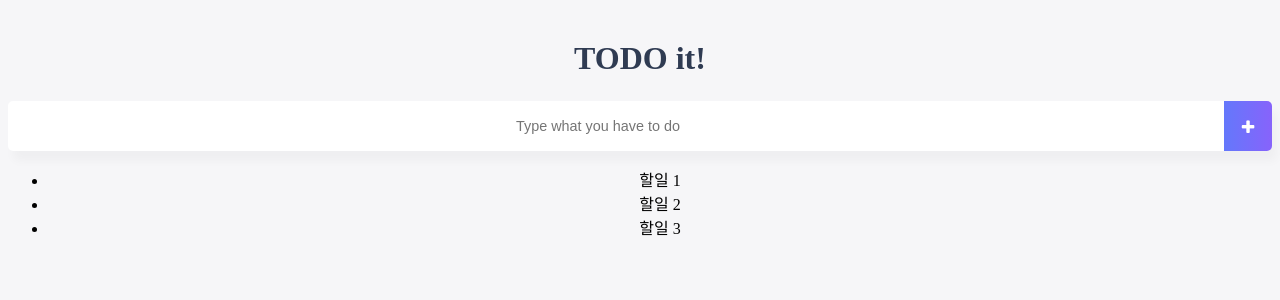
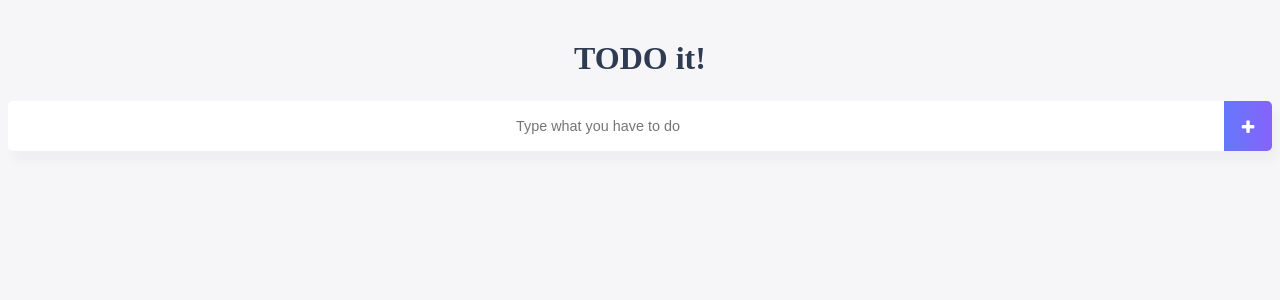
Before and after one commit to lastvirgo266/vue-doit, a Vue app: page / in a window 1280 px wide. Shown: the top 300 px of the page. Built offline with nearby package versions, Linux system fonts and the light colour scheme.

Commit message:
로컬 스토리지를 이용해서 데이터 가져옴(정적)

```diff
--- a/src/components/TodoList.vue
+++ b/src/components/TodoList.vue
@@ -1,19 +1,32 @@
+<!-- 그런데 이런식으로 처리하면 정적으로 처리됨 -> 즉각반응 X -->
+
 <template>
   <section>
     <ul>
-      <li>할일 1</li>
-      <li>할일 2</li>
-      <li>할일 3</li>
+      <li v-for="todoItem in todoItems" v-bind:key="todoItem">{{todoItem}}</li>
     </ul>
-
-
   </section>
 
 </template>
 
 <script>
 export default {
-  name: "TodoList"
+  name: "TodoList",
+
+  data(){
+    return{
+      todoItems:[]
+    }
+  },
+
+  created() {
+    if (localStorage.length > 0){
+      for(var i = 0; i<localStorage.length; i++){
+        this.todoItems.push(localStorage.key((i)));
+      }
+    }
+  },
+
 }
 </script>
 
```
